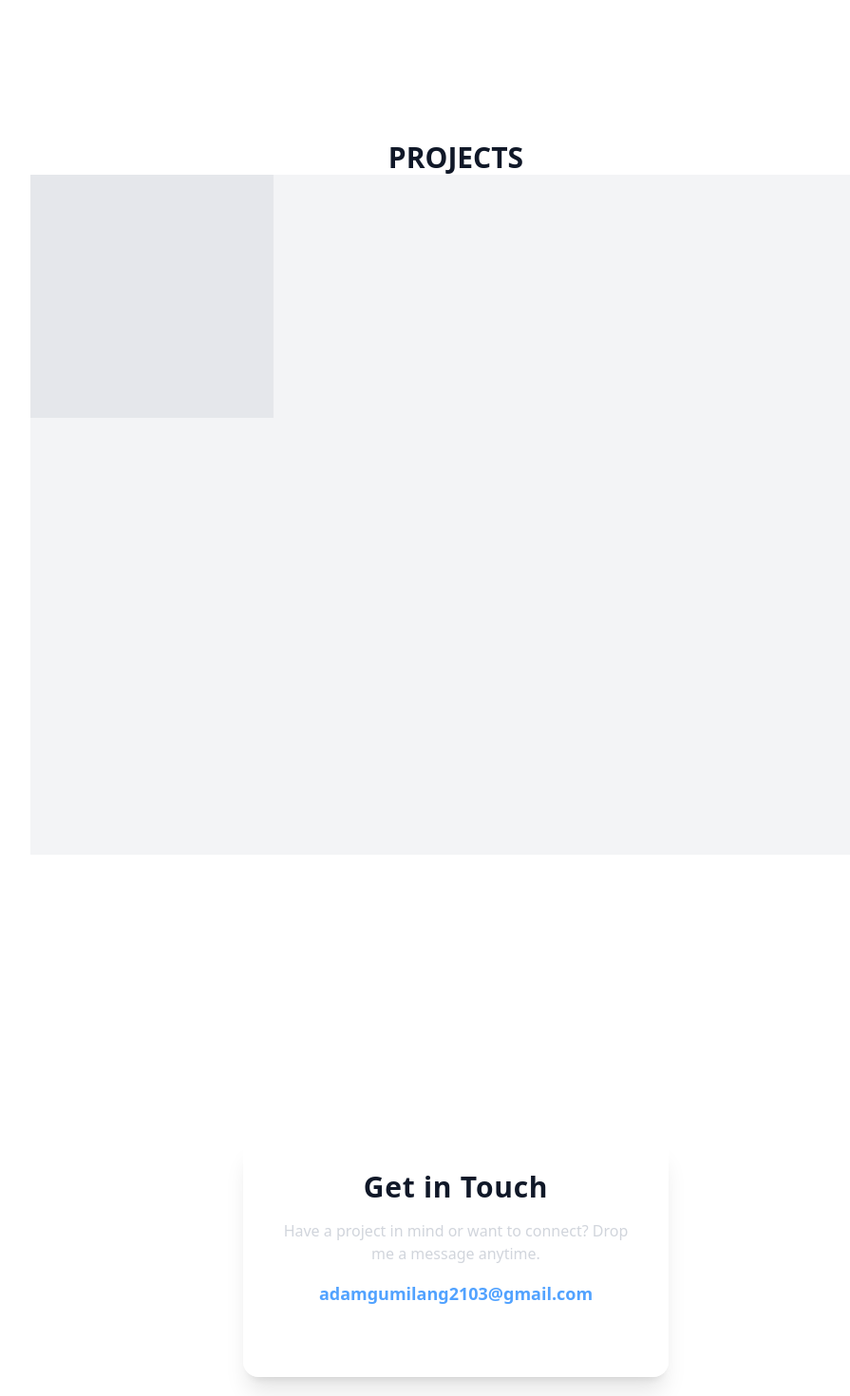
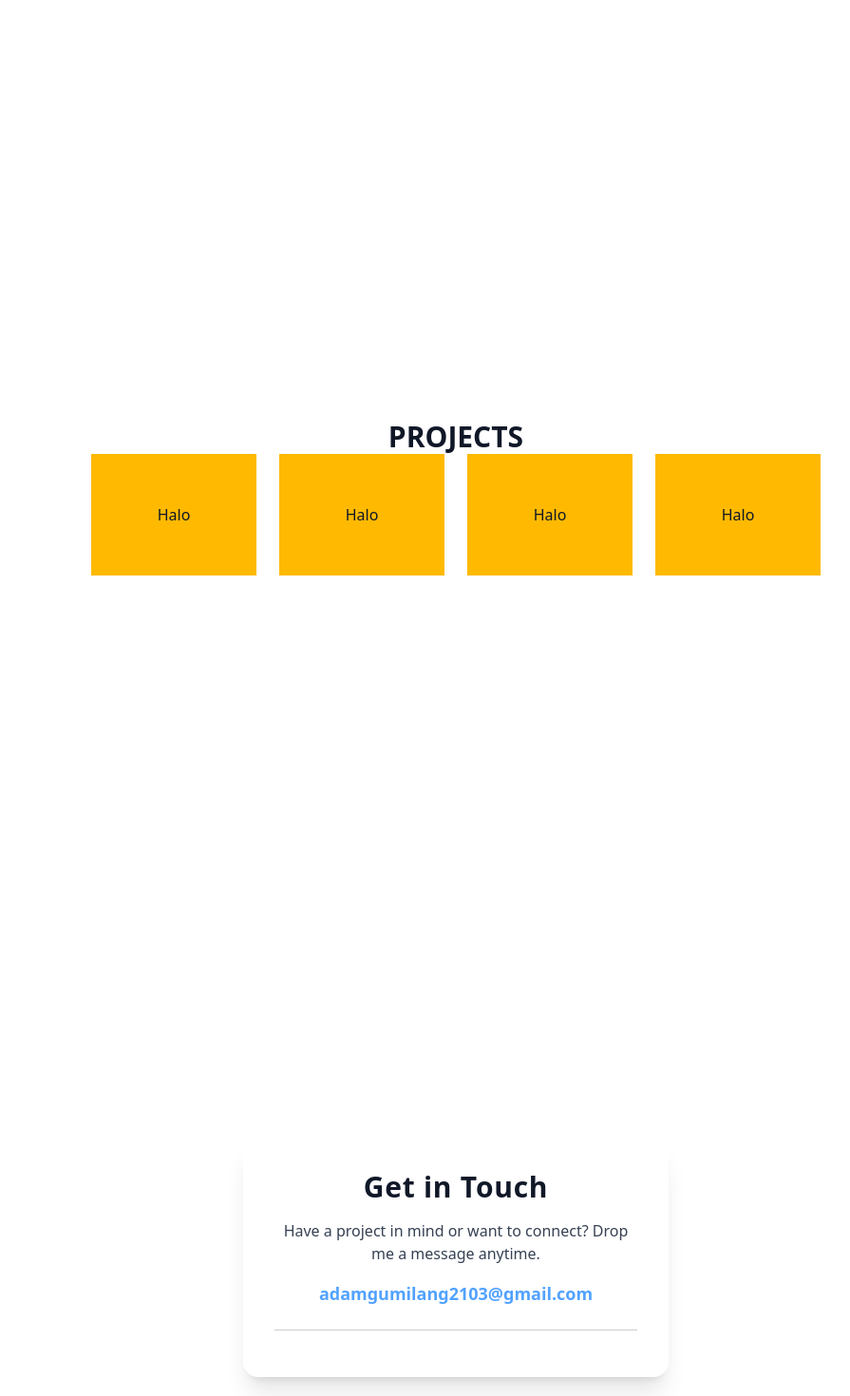
Before and after one commit to adam-gbyte/adam-gbyte, a SvelteKit app: page / in a window 1280 px wide. Shown: the part 2340-3810 px from the top of the page at 95% size, without its empty margins (160-1055 px from the left). Built offline with nearby package versions, Linux system fonts and the light colour scheme.

Commit message:
Update +page.svelte

```diff
--- a/src/routes/+page.svelte
+++ b/src/routes/+page.svelte
@@ -28,9 +28,7 @@ export default MyComponent;`;
 
 <Navbar />
 
-<main
-	class="flex flex-col items-center justify-center text-gray-900 dark:bg-blue-950 dark:text-white"
->
+<main class="flex flex-col justify-center text-gray-900 dark:bg-blue-950 dark:text-white">
 	<section
 		id="home"
 		class="w-max-3xl mt-16 flex h-screen scroll-mt-25 flex-col items-center gap-4 p-6 md:scroll-mt-16 md:flex-row md:p-16"
@@ -82,11 +80,16 @@ export default MyComponent;`;
 
 	<section
 		id="projects"
-		class="flex h-full w-full scroll-mt-22 flex-col items-center justify-center p-6 sm:h-screen"
+		class="flex h-full w-full scroll-mt-22 flex-col justify-center p-6 sm:h-screen"
 	>
 		<h1 class="text-center text-3xl font-bold">PROJECTS</h1>
-		<div class="flex h-full w-full max-w-4xl flex-col bg-gray-100 sm:flex-row">
-			<div class="h-64 w-64 bg-gray-200"></div>
+		<div class="flex w-full justify-center">
+			<div class="grid w-full max-w-3xl grid-cols-[repeat(auto-fit,minmax(150px,1fr))] gap-6">
+				<div class="flex h-32 items-center justify-center bg-amber-400">Halo</div>
+				<div class="flex h-32 items-center justify-center bg-amber-400">Halo</div>
+				<div class="flex h-32 items-center justify-center bg-amber-400">Halo</div>
+				<div class="flex h-32 items-center justify-center bg-amber-400">Halo</div>
+			</div>
 		</div>
 	</section>
 
@@ -110,7 +113,7 @@ export default MyComponent;`;
 		>
 			<h1 class="text-3xl font-bold tracking-wide">Get in Touch</h1>
 
-			<p class="text-center text-gray-300">
+			<p class="text-center text-gray-700 dark:text-gray-300">
 				Have a project in mind or want to connect? Drop me a message anytime.
 			</p>
 
@@ -121,7 +124,7 @@ export default MyComponent;`;
 				adamgumilang2103@gmail.com
 			</a>
 
-			<div class="mt-2 h-px w-full bg-white/20"></div>
+			<div class="mt-2 h-px w-full bg-black/20 dark:bg-white/20"></div>
 
 			<div class="flex gap-4">
 				<a href="#ig" class="text-xl text-gray-300 transition hover:text-white">
```
